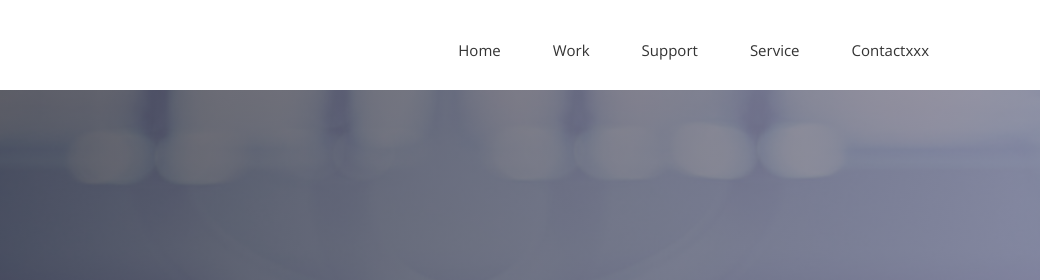
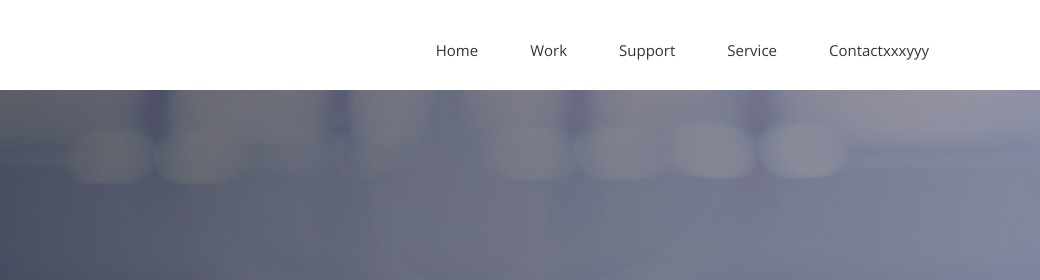
Before and after one commit to esalinassanchez/space-agency, a plain HTML site: page index.html in a window 1280 px wide. Shown: the top 280 px of the page, 240-1280 px from the left. Drawn offline with nearby package versions, Linux system fonts and the light colour scheme; some packages are replaced by stand-ins of ours; files whose address does not match are found by name; a web font is replaced by a local one.

Commit message:
usando el git de visual code

```diff
--- a/index.html
+++ b/index.html
@@ -67,7 +67,7 @@
                     <li><a href="work.html">Work</a></li>
                     <li><a href="#">Support</a></li>
                     <li><a href="#">Service</a></li>
-                    <li><a href="contact.html">Contactxxx</a></li>
+                    <li><a href="contact.html">Contactxxxyyy</a></li>
                   </ul>
                 </div><!-- /.navbar-collapse -->
               </div><!-- /.container-fluid -->
```
